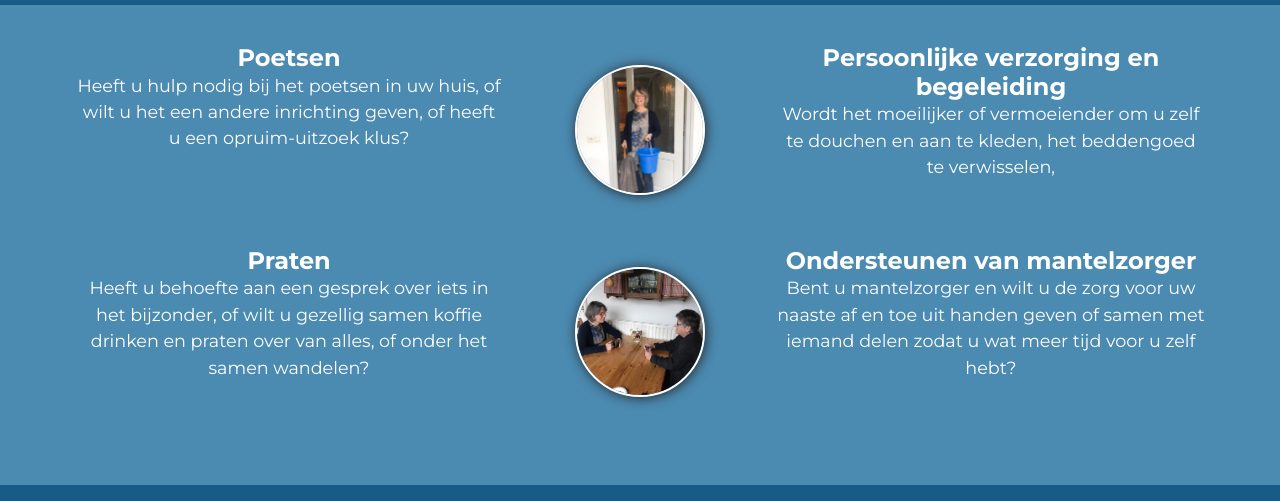
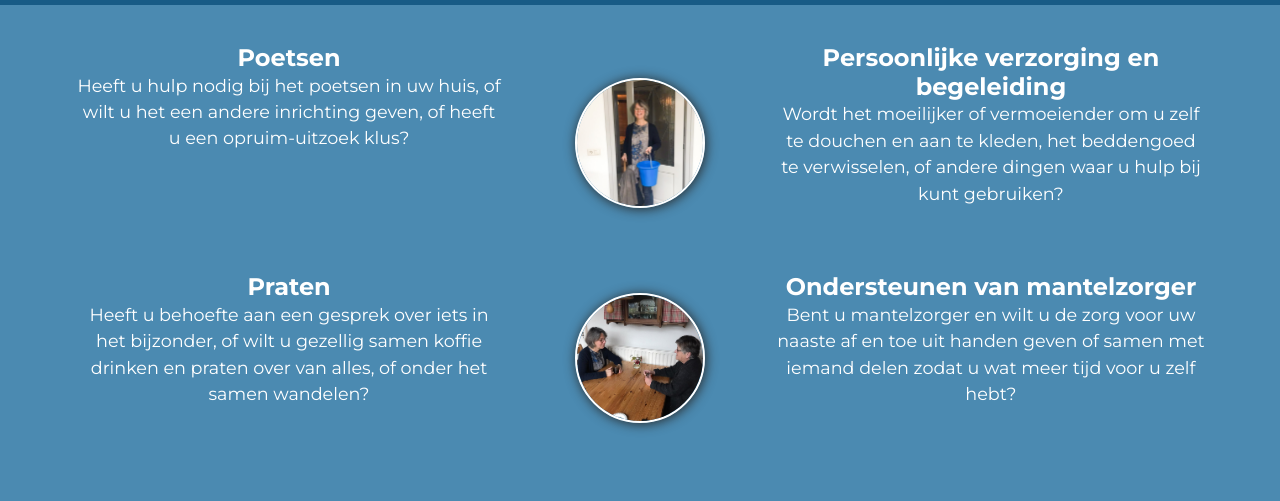
Before and after one commit to NLaPointe21/poetsen-en-praten, a plain HTML site: page index.html in a window 1280 px wide. Shown: the part 85-586 px from the top of the page. Drawn offline with nearby package versions, Linux system fonts and the light colour scheme.

Commit message:
Updated Werkzaamheden Text

```diff
--- a/index.html
+++ b/index.html
@@ -107,7 +107,8 @@
             <h3>Persoonlijke verzorging en begeleiding</h3>
             <p>
               Wordt het moeilijker of vermoeiender om u zelf te douchen en aan
-              te kleden, het beddengoed te verwisselen,
+              te kleden, het beddengoed te verwisselen, of andere dingen waar u
+              hulp bij kunt gebruiken?
             </p>
           </div>
         </div>
```
